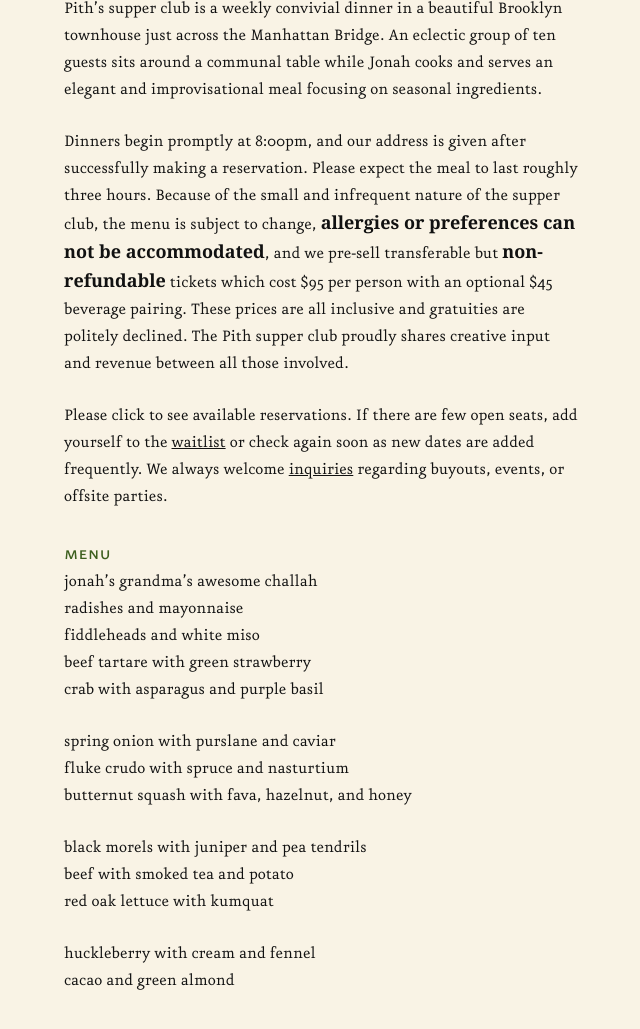
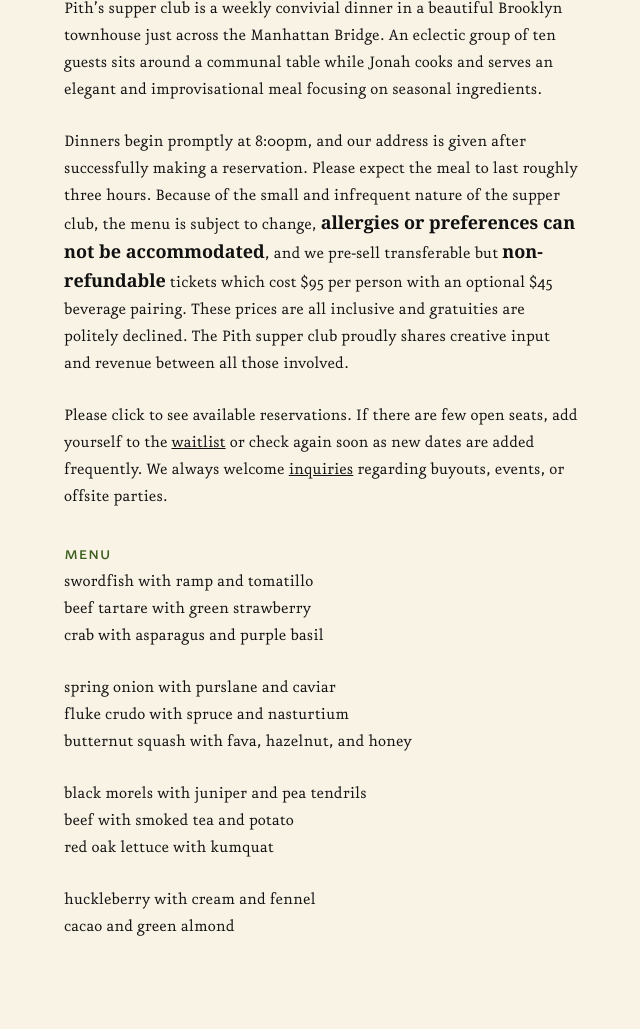
Before and after one commit to zoe-pith/pith-site, a Jekyll site: the page built from supperclub.md, in a window 1280 px wide, cut to the strip 329-1358 px from the top of the page. Shown: the whole strip, without its empty margins (350-990 px from the left). Built offline with Jekyll 4.4.1, drawn with Linux system fonts in a browser that asks for light colours.

Commit message:
Updated supperclub.md

```diff
--- a/supperclub.md
+++ b/supperclub.md
@@ -14,9 +14,7 @@ Dinners begin promptly at 8:00pm, and our address is given after successfully ma
 Please click <tito-button event="pith/supper-club"></tito-button> to see available reservations. If there are few open seats, add yourself to the [waitlist](http://eepurl.com/bZ8dIf) or check again soon as new dates are added frequently. We always welcome [inquiries](mailto:inquiries@pith.space) regarding buyouts, events, or offsite parties.
 
 ### menu
-jonah's grandma's awesome challah
-radishes and mayonnaise
-fiddleheads and white miso
+swordfish with ramp and tomatillo
 beef tartare with green strawberry
 crab with asparagus and purple basil
 
```
